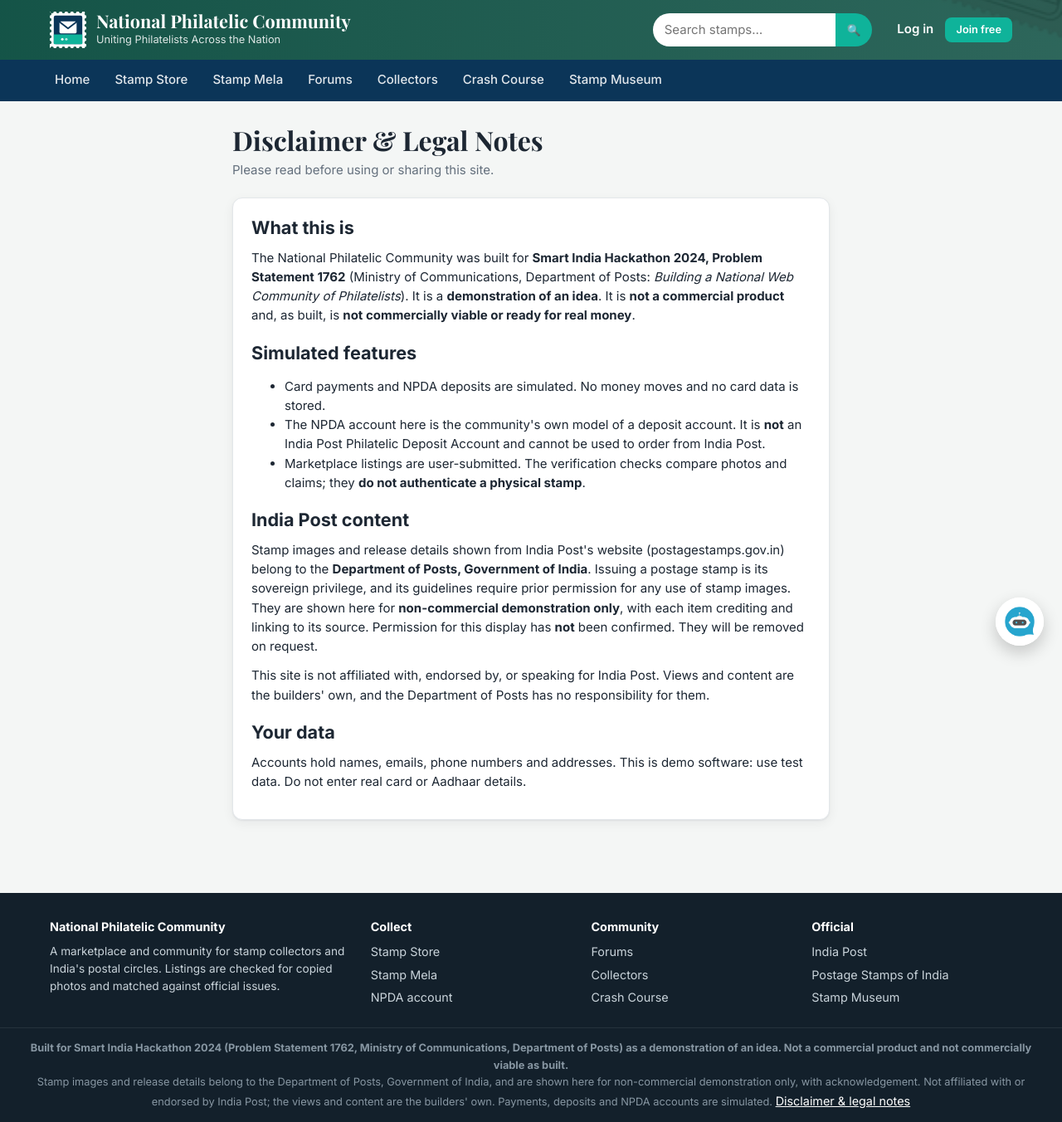
After one commit to krishk2/philately_dashboard, a Flask app: page /about in a window 1280 px wide. The commit adds this page. Shown: the whole page at 83% size. Run offline with Flask 3, Linux system fonts and the light colour scheme.

Commit message:
Show India Post stamp images with credit; SIH 2024 disclaimer and legal page
- Images on by default (FEED_SHOW_SOURCE_IMAGES=0 hides them), each credited
  to the Department of Posts and linked to its source; eager loading and
  uniform image boxes so carousel cards align.
- Footer disclaimer (Smart India Hackathon 2024, PS 1762; demonstration,
  not commercial; not affiliated) and /about legal notes; permission is
  stated as not confirmed, removal on request. CONTACT_EMAIL optional.
- Remove the unused India Post logo from static files.

```diff
--- a/app/config.py
+++ b/app/config.py
@@ -60,7 +60,9 @@ class Config:
     FEED_EXTRA_RSS = os.environ.get("FEED_EXTRA_RSS", "")
     # India Post's guidelines require Department of Posts permission for any use of stamp
     # images, so their images are only shown once that permission is in hand.
-    FEED_SHOW_SOURCE_IMAGES = _flag("FEED_SHOW_SOURCE_IMAGES", False)
+    FEED_SHOW_SOURCE_IMAGES = _flag("FEED_SHOW_SOURCE_IMAGES", True)
+    # Shown in the disclaimer so rights holders can reach you (leave unset to omit).
+    CONTACT_EMAIL = os.environ.get("CONTACT_EMAIL")
     FEED_DETAIL_FETCH_LIMIT = int(os.environ.get("FEED_DETAIL_FETCH_LIMIT", "10"))
 
     # Background jobs: run them immediately in the web process (no worker needed), or leave them
--- a/app/static/css/site.css
+++ b/app/static/css/site.css
@@ -259,7 +259,9 @@ p { margin: 0 0 .8em; }
     justify-content: center;
     padding: 12px;
 }
-.item .media img { width: 100%; height: 100%; object-fit: contain; }
+.item .media { position: relative; overflow: hidden; }
+/* Absolutely positioned so every card's image box is the same size whatever the image's own size. */
+.item .media > img { position: absolute; inset: 12px; width: calc(100% - 24px); height: calc(100% - 24px); object-fit: contain; }
 .item .body { padding: 14px 16px 16px; display: flex; flex-direction: column; gap: 6px; flex: 1; }
 .item .kicker {
     font-size: .72rem;
@@ -666,7 +668,8 @@ dl.details dd { margin: 0; }
 .site-footer h4 { color: #fff; font-size: .9rem; margin-bottom: 10px; }
 .site-footer a { color: #c9d3da; text-decoration: none; display: block; margin: 5px 0; font-size: .9rem; }
 .site-footer a:hover { color: #fff; }
-.site-footer .legal { border-top: 1px solid rgba(255, 255, 255, .08); text-align: center; font-size: .8rem; padding: 14px 20px; color: #8796a2; }
+.site-footer .legal a { display: inline; color: #fff; text-decoration: underline; }
+.site-footer .legal { line-height: 1.6; border-top: 1px solid rgba(255, 255, 255, .08); text-align: center; font-size: .8rem; padding: 14px 20px; color: #8796a2; }
 
 /* ---------- chatbot ---------- */
 .chat-fab {
--- /dev/null
+++ b/app/templates/about.html
@@ -0,0 +1,40 @@
+{% extends "base.html" %}
+{% block title %}Disclaimer &amp; legal notes{% endblock %}
+{% block container_class %}narrow{% endblock %}
+{% block content %}
+<div class="page-head"><div><h1>Disclaimer &amp; Legal Notes</h1><p>Please read before using or sharing this site.</p></div></div>
+
+<section class="card stack">
+    <div>
+        <h2>What this is</h2>
+        <p>The National Philatelic Community was built for <strong>Smart India Hackathon 2024, Problem Statement 1762</strong>
+        (Ministry of Communications, Department of Posts: <em>Building a National Web Community of Philatelists</em>).
+        It is a <strong>demonstration of an idea</strong>. It is <strong>not a commercial product</strong> and, as built, is
+        <strong>not commercially viable or ready for real money</strong>.</p>
+    </div>
+    <div>
+        <h2>Simulated features</h2>
+        <ul>
+            <li>Card payments and NPDA deposits are simulated. No money moves and no card data is stored.</li>
+            <li>The NPDA account here is the community's own model of a deposit account. It is <strong>not</strong> an India Post Philatelic Deposit Account and cannot be used to order from India Post.</li>
+            <li>Marketplace listings are user-submitted. The verification checks compare photos and claims; they <strong>do not authenticate a physical stamp</strong>.</li>
+        </ul>
+    </div>
+    <div>
+        <h2>India Post content</h2>
+        <p>Stamp images and release details shown from India Post's website (postagestamps.gov.in) belong to the
+        <strong>Department of Posts, Government of India</strong>. Issuing a postage stamp is its sovereign privilege, and
+        its guidelines require prior permission for any use of stamp images. They are shown here for
+        <strong>non-commercial demonstration only</strong>, with each item crediting and linking to its source.
+        Permission for this display has <strong>not</strong> been confirmed. They will be removed on request.</p>
+        <p>This site is not affiliated with, endorsed by, or speaking for India Post. Views and content are the builders' own,
+        and the Department of Posts has no responsibility for them.</p>
+    </div>
+    <div>
+        <h2>Your data</h2>
+        <p>Accounts hold names, emails, phone numbers and addresses. This is demo software: use test data. Do not enter real card
+        or Aadhaar details.</p>
+    </div>
+    {% if config.CONTACT_EMAIL %}<div><h2>Takedown &amp; contact</h2><p>Rights holders and users can write to <strong>{{ config.CONTACT_EMAIL }}</strong>.</p></div>{% endif %}
+</section>
+{% endblock %}
--- a/app/templates/base.html
+++ b/app/templates/base.html
@@ -127,7 +127,14 @@
             <a href="{{ url_for('main.stamp_museum') }}">Stamp Museum</a>
         </div>
     </div>
-    <div class="legal">Not affiliated with India Post. Imported headlines link to their original sources.</div>
+    <div class="legal">
+        <strong>Built for Smart India Hackathon 2024 (Problem Statement 1762, Ministry of Communications, Department of Posts)
+        as a demonstration of an idea. Not a commercial product and not commercially viable as built.</strong><br>
+        Stamp images and release details belong to the Department of Posts, Government of India, and are shown here for
+        non-commercial demonstration only, with acknowledgement. Not affiliated with or endorsed by India Post; the views
+        and content are the builders' own. Payments, deposits and NPDA accounts are simulated.
+        <a href="{{ url_for('main.about') }}">Disclaimer &amp; legal notes</a>
+    </div>
 </footer>
 
 {% block chatbot %}
--- a/app/templates/landing.html
+++ b/app/templates/landing.html
@@ -48,13 +48,14 @@
                 {% for c in carousel %}
                 <article class="item">
                     <div class="media">
-                        {% if c.image %}<img src="{{ c.image }}" alt="{{ c.title }}" loading="lazy" {% if c.external %}referrerpolicy="no-referrer"{% endif %}>
+                        {% if c.image %}<img src="{{ c.image }}" alt="{{ c.title }}" decoding="async" {% if c.external %}referrerpolicy="no-referrer"{% endif %}>
                         {% else %}{{ stamp_art(c.title, c.value, 'teal' if loop.index is even else '') }}{% endif %}
                     </div>
                     <div class="body">
                         <span class="kicker">{{ c.kicker }}</span>
                         <h3 class="title">{{ c.title }}</h3>
                         <p class="desc">{{ c.desc }}</p>
+                        {% if c.external and c.image %}<p class="muted small" style="margin:0">Image: Department of Posts, Govt. of India</p>{% endif %}
                         <div class="foot">
                             <span class="price">{{ c.value }}</span>
                             <a class="btn sm {{ 'ghost' if c.external }}" href="{{ c.link }}" {% if c.external %}target="_blank" rel="noopener"{% endif %}>{{ c.cta }}</a>
--- a/app/web.py
+++ b/app/web.py
@@ -201,6 +201,11 @@ def home():
         feed_events=feeds.latest(FEED_EVENT, 8),
         feeds_updated=feeds.last_import(),
     )
+
+
+@bp.route("/about")
+def about():
+    return render_template("about.html")
 
 
 @bp.route("/stamp_museum")
```
Also changed, not shown: app/static/India-Post_Preview.png (deleted), 1 other file.
